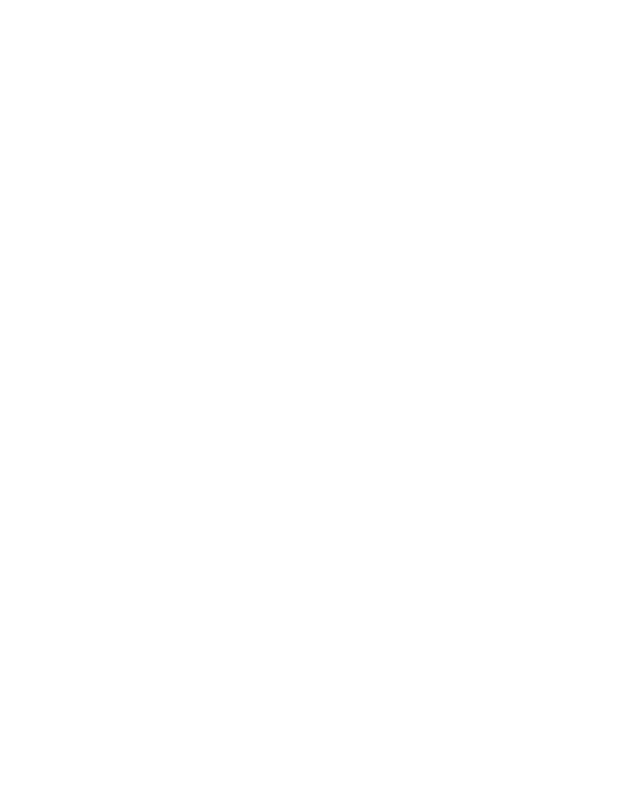
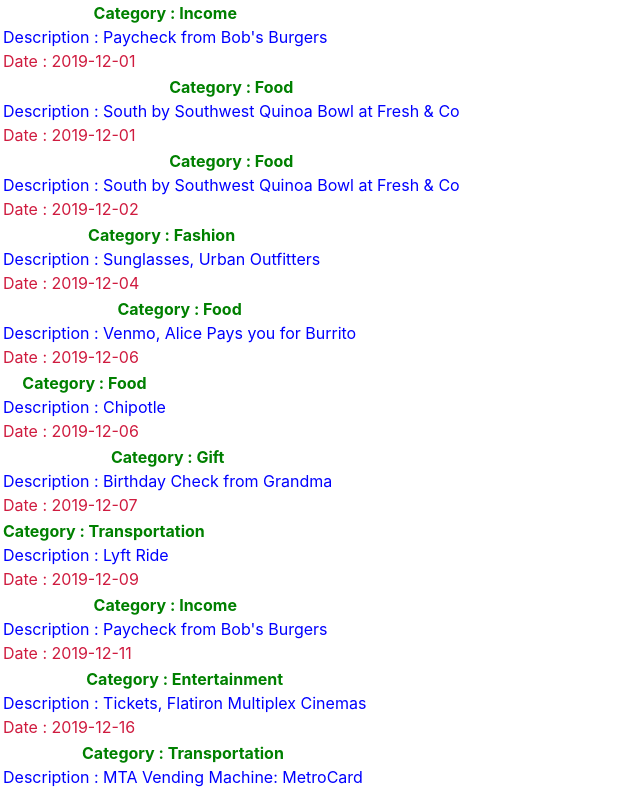
Before and after one commit to irungudennisnganga/bank-of-flatiron, a React (Create React App) app: page / in a window 1280 px wide. Shown: the top 793 px of the page, without its empty margins (0-640 px from the left). Built offline with nearby package versions, Linux system fonts and the light colour scheme; data requests are answered from the project's data file.

Commit message:
displaying the table for all transaction

```diff
--- a/src/components/AllTransactions.js
+++ b/src/components/AllTransactions.js
@@ -1,11 +1,32 @@
 import React from 'react'
 
 function AllTransactions({transact}) {
-    console.log(transact)
+   // console.log(transact)
+ let list=  transact.map( data => {
+ //console.log(data)
+    return (
+    <table key={data.id}>
+        <thead>
+            <tr>
+               <th style={{color:"green"}}>Category : {data.category}</th>
+            </tr>
+        </thead>
+        <tbody>
+            <tr>
+               <td style={{color:"blue"}}>Description : {data.description}</td>
+            </tr>
+            <tr>
+              <td style={{color: "#cf1b3f"}}>Date : {data.date}</td>
+            </tr>
+        </tbody>
+    </table>
+    )
+
+   })
 
   return (
-    <div>
-
+    <div >
+       {list}
     </div>
   )
 }
--- a/src/components/App.js
+++ b/src/components/App.js
@@ -13,7 +13,7 @@
       })
 
   },[])
-//console.log(transaction)
+console.log(transaction)
   return (
     <div>
       <AllTransactions transact={transaction} />
```
